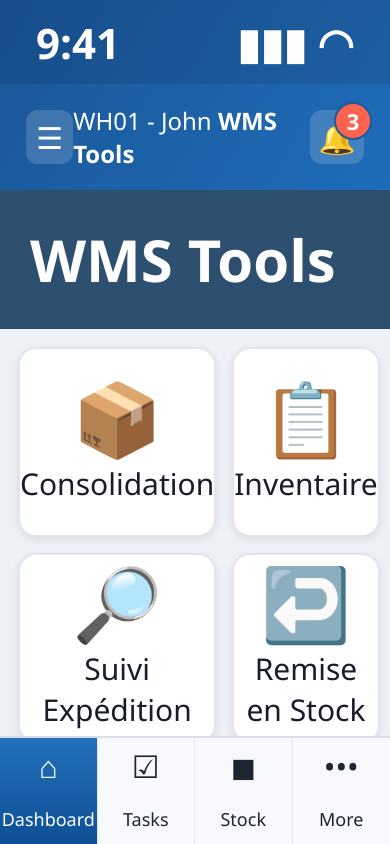
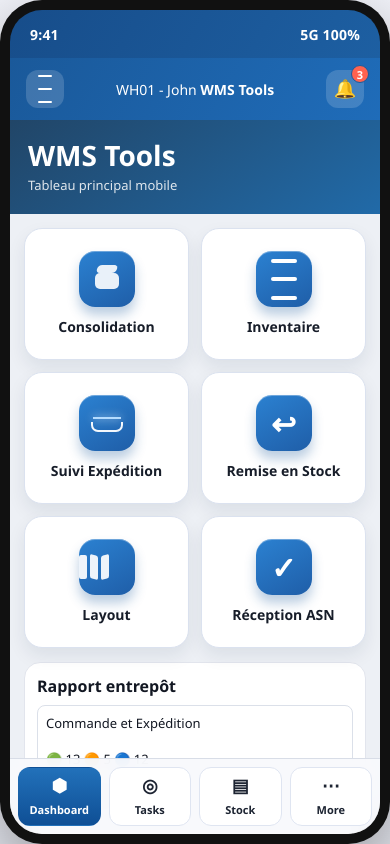
Before and after one commit to cfddf486w5-crypto/Consolidation-, a plain HTML site: page index.html in a window 390 px wide. Drawn offline with Linux system fonts and the light colour scheme.

Commit message:
Improve iPhone dashboard layout and icon navigation

```diff
--- a/index.html
+++ b/index.html
@@ -9,24 +9,61 @@
 <body>
   <div class="phone">
     <div class="screen">
-      <div class="status-bar"><span>9:41</span><span>▮▮▮ ◠</span></div>
+      <div class="status-bar"><span>9:41</span><span>5G 100%</span></div>
       <header class="header">
         <div class="header-top">
-          <div class="menu-btn">☰</div>
+          <button class="icon-btn" aria-label="Menu">
+            <span class="line"></span><span class="line"></span><span class="line"></span>
+          </button>
           <div>WH01 - John <strong>WMS Tools</strong></div>
-          <div class="bell-wrap"><div class="bell">🔔</div><div class="badge">3</div></div>
+          <div class="bell-wrap">
+            <button class="icon-btn" aria-label="Notifications">🔔</button>
+            <div class="badge">3</div>
+          </div>
         </div>
       </header>
-      <div class="hero">WMS Tools</div>
+
+      <div class="hero">
+        <h1>WMS Tools</h1>
+        <p>Tableau principal mobile</p>
+      </div>
 
       <main class="content">
         <section class="tiles">
-          <a class="tile" href="index.html"><div class="icon">📦</div><div class="label">Consolidation</div></a>
-          <a class="tile" href="stock.html"><div class="icon">📋</div><div class="label">Inventaire</div></a>
-          <a class="tile" href="tasks.html"><div class="icon">🔎</div><div class="label">Suivi Expédition</div></a>
-          <a class="tile" href="stock.html"><div class="icon">↩️</div><div class="label">Remise en Stock</div></a>
-          <a class="tile" href="more.html"><div class="icon">🗺️</div><div class="label">Layout</div></a>
-          <a class="tile" href="tasks.html"><div class="icon">✅</div><div class="label">Réception ASN</div></a>
+          <a class="tile" id="tile-dashboard" href="index.html">
+            <div class="icon-box package" aria-hidden="true">
+              <span class="cube-top"></span>
+              <span class="cube-face"></span>
+            </div>
+            <div class="label">Consolidation</div>
+          </a>
+          <a class="tile" id="tile-stock" href="stock.html">
+            <div class="icon-box list" aria-hidden="true">
+              <span></span><span></span><span></span>
+            </div>
+            <div class="label">Inventaire</div>
+          </a>
+          <a class="tile" id="tile-tasks" href="tasks.html">
+            <div class="icon-box scanner" aria-hidden="true">
+              <span class="beam"></span>
+              <span class="scanner-slot"></span>
+            </div>
+            <div class="label">Suivi Expédition</div>
+          </a>
+          <a class="tile" href="stock.html">
+            <div class="icon-box arrow" aria-hidden="true"><span>↩</span></div>
+            <div class="label">Remise en Stock</div>
+          </a>
+          <a class="tile" id="tile-more" href="more.html">
+            <div class="icon-box map" aria-hidden="true">
+              <span></span><span></span><span></span>
+            </div>
+            <div class="label">Layout</div>
+          </a>
+          <a class="tile" href="tasks.html">
+            <div class="icon-box check" aria-hidden="true"><span>✓</span></div>
+            <div class="label">Réception ASN</div>
+          </a>
         </section>
 
         <section class="report">
@@ -38,11 +75,11 @@
         </section>
       </main>
 
-      <nav class="tabbar">
-        <a href="index.html" class="tab active"><span class="i">⌂</span><span>Dashboard</span></a>
-        <a href="tasks.html" class="tab"><span class="i">☑</span><span>Tasks</span></a>
-        <a href="stock.html" class="tab"><span class="i">◼</span><span>Stock</span></a>
-        <a href="more.html" class="tab"><span class="i">•••</span><span>More</span></a>
+      <nav class="tabbar" aria-label="Navigation principale">
+        <a href="#tile-dashboard" class="tab active"><span class="i">⬢</span><span>Dashboard</span></a>
+        <a href="#tile-tasks" class="tab"><span class="i">◎</span><span>Tasks</span></a>
+        <a href="#tile-stock" class="tab"><span class="i">▤</span><span>Stock</span></a>
+        <a href="#tile-more" class="tab"><span class="i">⋯</span><span>More</span></a>
       </nav>
     </div>
   </div>
--- a/styles.css
+++ b/styles.css
@@ -8,22 +8,23 @@
 }
 
 * { box-sizing: border-box; }
+html { scroll-behavior: smooth; }
 body {
   margin: 0;
   min-height: 100vh;
   display: grid;
   place-items: center;
-  background: #ececef;
+  background: radial-gradient(circle at top, #f4f5fb, #e6e8f0);
   font-family: "Segoe UI", Roboto, Helvetica, Arial, sans-serif;
   color: var(--text);
 }
 
 .phone {
-  width: 768px;
-  height: 1510px;
+  width: min(420px, 100vw);
+  height: min(860px, 100vh);
   background: #111;
-  border-radius: 90px;
-  padding: 18px;
+  border-radius: 42px;
+  padding: 10px;
   box-shadow: 0 24px 64px rgba(0, 0, 0, 0.35);
 }
 
@@ -31,171 +32,301 @@ body {
   width: 100%;
   height: 100%;
   background: #edf0f5;
-  border-radius: 72px;
-  overflow: hidden;
+  border-radius: 32px;
   position: relative;
+  overflow-y: auto;
+  overflow-x: hidden;
+  scroll-behavior: smooth;
 }
 
 .status-bar {
-  height: 84px;
+  min-height: 48px;
   background: linear-gradient(120deg, #174d8a, #1d5fa2);
   display: flex;
   align-items: center;
   justify-content: space-between;
-  padding: 0 36px;
+  padding: 0 20px;
   color: #fff;
-  font-size: 42px;
+  font-size: 14px;
   font-weight: 600;
+  letter-spacing: 0.2px;
 }
 
 .header {
   background: linear-gradient(120deg, #1a599a, #1f6cb9);
   color: #fff;
-  padding: 20px 26px;
+  padding: 12px 16px;
 }
 
 .header-top {
   display: flex;
   align-items: center;
   justify-content: space-between;
-  font-size: 24px;
+  font-size: 14px;
+  gap: 10px;
 }
 
 .menu-btn,
-.bell {
-  width: 54px;
-  height: 54px;
+.bell,
+.icon-btn {
+  width: 38px;
+  height: 38px;
   border-radius: 12px;
+  border: 0;
+  color: #fff;
   background: rgba(255, 255, 255, 0.16);
   display: grid;
   place-items: center;
-  font-size: 30px;
+  font-size: 18px;
+}
+
+.icon-btn {
+  cursor: pointer;
+  padding: 0;
+}
+
+.icon-btn .line {
+  width: 14px;
+  height: 2px;
+  border-radius: 4px;
+  background: #fff;
+  display: block;
+  margin: 1px 0;
 }
 
 .bell-wrap { position: relative; }
 .badge {
   position: absolute;
-  right: -8px;
-  top: -8px;
-  width: 38px;
-  height: 38px;
+  right: -5px;
+  top: -5px;
+  width: 18px;
+  height: 18px;
   border-radius: 50%;
   background: #ff624f;
   color: #fff;
   font-weight: 700;
   display: grid;
   place-items: center;
-  font-size: 22px;
-  border: 2px solid #1b5b9c;
+  font-size: 11px;
+  border: 1px solid #1b5b9c;
 }
 
 .hero {
-  background: linear-gradient(rgba(11, 51, 88, 0.85), rgba(11, 51, 88, 0.85)),
-    repeating-linear-gradient(90deg, rgba(255, 255, 255, 0.08) 0 20px, rgba(255, 255, 255, 0.02) 20px 70px);
+  background: linear-gradient(145deg, rgba(11, 51, 88, 0.9), rgba(22, 99, 164, 0.95));
   color: #fff;
-  font-size: 58px;
-  font-weight: 700;
-  padding: 30px;
+  padding: 20px 18px;
+}
+
+.hero h1 {
+  margin: 0;
+  font-size: 28px;
+  line-height: 1.1;
+}
+
+.hero p {
+  margin: 5px 0 0;
+  font-size: 13px;
+  opacity: 0.85;
 }
 
 .content {
-  padding: 18px;
-  padding-bottom: 150px;
+  padding: 14px;
+  padding-bottom: 100px;
 }
 
 .tiles {
   display: grid;
   grid-template-columns: 1fr 1fr;
-  gap: 16px;
+  gap: 12px;
 }
 
 .tile {
   background: #fff;
-  border: 2px solid #e2e5ed;
+  border: 1px solid #dbe2ef;
   border-radius: 18px;
-  min-height: 190px;
+  min-height: 132px;
   display: flex;
   flex-direction: column;
   align-items: center;
   justify-content: center;
   text-decoration: none;
   color: #171d29;
-  box-shadow: 0 3px 8px rgba(0, 0, 0, 0.08);
+  box-shadow: 0 8px 18px rgba(16, 37, 66, 0.08);
+  transition: transform 0.2s ease, box-shadow 0.2s ease;
 }
-.tile .icon {
-  font-size: 72px;
-  line-height: 1;
+
+.tile:hover,
+.tile:focus-visible {
+  transform: translateY(-2px);
+  box-shadow: 0 12px 22px rgba(16, 37, 66, 0.14);
+}
+
+.icon-box {
+  width: 56px;
+  height: 56px;
+  border-radius: 16px;
+  background: linear-gradient(150deg, #2b81d1, #1f5ea8);
+  box-shadow: inset 0 1px 0 rgba(255, 255, 255, 0.32), 0 8px 12px rgba(28, 89, 154, 0.3);
+  position: relative;
   margin-bottom: 10px;
+  display: grid;
+  place-items: center;
+  color: #fff;
+  font-size: 30px;
+  font-weight: 700;
 }
-.tile .label {
-  font-size: 48px;
-  font-weight: 500;
+
+.package .cube-top,
+.package .cube-face {
+  position: absolute;
+  border-radius: 4px;
+  background: rgba(255, 255, 255, 0.9);
+}
+
+.package .cube-top {
+  width: 20px;
+  height: 8px;
+  top: 14px;
+  transform: skewX(-20deg);
+}
+
+.package .cube-face {
+  width: 24px;
+  height: 16px;
+  top: 22px;
+  border-radius: 5px;
+}
+
+.list span {
+  width: 26px;
+  height: 4px;
+  border-radius: 20px;
+  background: #fff;
+  display: block;
+  margin: 2px 0;
+}
+
+.scanner .beam {
+  position: absolute;
+  width: 28px;
+  height: 2px;
+  background: #b4dcff;
+  box-shadow: 0 0 8px #def2ff;
+  top: 22px;
+}
+
+.scanner .scanner-slot {
+  position: absolute;
+  width: 32px;
+  height: 10px;
+  border: 2px solid rgba(255, 255, 255, 0.95);
+  border-top: 0;
+  border-radius: 0 0 7px 7px;
+  top: 27px;
+}
+
+.map {
+  display: flex;
+  gap: 3px;
+}
+
+.map span {
+  width: 8px;
+  height: 24px;
+  background: rgba(255, 255, 255, 0.92);
+  border-radius: 2px;
+}
+
+.map span:nth-child(2) { transform: skewY(15deg); }
+.map span:nth-child(3) { transform: skewY(-15deg); }
+
+.label {
+  font-size: 14px;
+  font-weight: 600;
   text-align: center;
+  padding: 0 6px;
 }
 
 .report {
-  margin-top: 16px;
+  margin-top: 14px;
   border-radius: 16px;
-  border: 2px solid #e2e5ed;
+  border: 1px solid #e2e5ed;
   background: #fff;
-  padding: 14px;
+  padding: 12px;
 }
+
 .report h3 {
   margin: 0 0 8px;
-  font-size: 24px;
+  font-size: 16px;
 }
+
 .report-grid {
   display: grid;
-  grid-template-columns: 1fr 1fr;
-  gap: 12px;
+  grid-template-columns: 1fr;
+  gap: 10px;
 }
+
 .chart {
   border: 1px solid #dbe0e9;
   border-radius: 8px;
   padding: 8px;
-  min-height: 170px;
-  font-size: 16px;
+  min-height: 80px;
+  font-size: 13px;
 }
 
 .tabbar {
-  position: absolute;
+  position: sticky;
   left: 0;
   right: 0;
   bottom: 0;
-  height: 108px;
+  min-height: 76px;
   display: grid;
   grid-template-columns: repeat(4, 1fr);
-  background: #f8f9fc;
-  border-top: 2px solid #d8dde7;
+  background: rgba(248, 249, 252, 0.94);
+  border-top: 1px solid #d8dde7;
+  padding: 8px;
+  gap: 8px;
+  backdrop-filter: blur(10px);
 }
+
 .tab {
   display: grid;
   place-items: center;
   text-decoration: none;
   color: #1d2432;
-  border-right: 1px solid #e1e5ee;
-  font-size: 18px;
-  font-weight: 500;
+  border: 1px solid #dfe5f1;
+  border-radius: 12px;
+  font-size: 11px;
+  font-weight: 600;
+  padding: 6px 4px;
+  background: #fff;
 }
-.tab:last-child { border-right: 0; }
+
 .tab.active {
   color: #fff;
+  border-color: transparent;
   background: linear-gradient(180deg, #2271ba, #0f4f95);
 }
-.tab .i { font-size: 31px; line-height: 1; }
+
+.tab .i {
+  font-size: 18px;
+  line-height: 1;
+  margin-bottom: 3px;
+}
 
 .page-title {
-  margin-top: 26px;
-  padding: 26px;
-  border: 2px solid #e2e5ed;
-  border-radius: 16px;
+  margin-top: 16px;
+  padding: 20px;
+  border: 1px solid #e2e5ed;
+  border-radius: 14px;
   background: #fff;
-  font-size: 42px;
+  font-size: 24px;
   text-align: center;
 }
 
-@media (max-width: 820px) {
-  .phone { width: 100vw; height: 100vh; border-radius: 0; padding: 0; }
-  .screen { border-radius: 0; }
-  .tile .label { font-size: 30px; }
+@media (min-width: 821px) {
+  .phone {
+    width: 430px;
+    height: 900px;
+  }
 }
```
